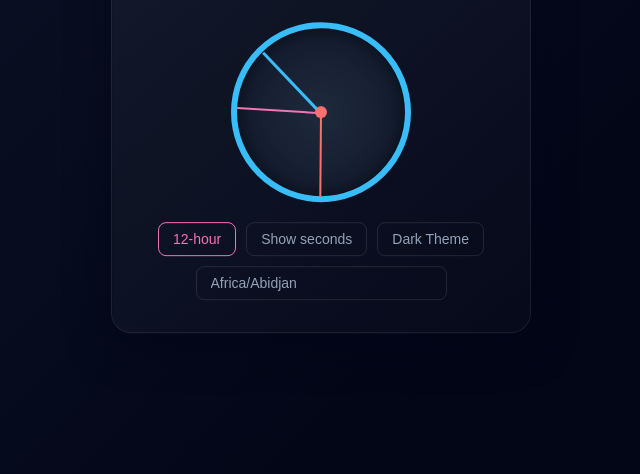
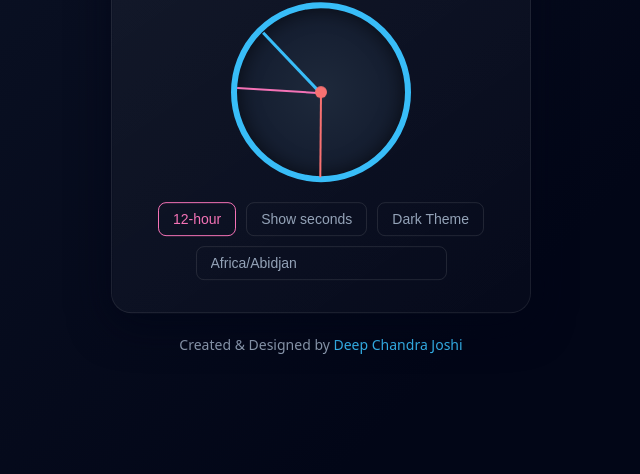
Before and after one commit to deepchandrajoshi/time, a plain HTML site: page index.html in a window 1280 px wide. Shown: the part 326-800 px from the top of the page, without its empty margins (319-959 px from the left). Drawn offline with Linux system fonts and the light colour scheme.

Commit message:
Update index.html

```diff
--- a/index.html
+++ b/index.html
@@ -23,6 +23,7 @@
       font-family: "Poppins", system-ui, sans-serif;
       color: #e2e8f0;
       padding: 20px;
+      flex-direction: column;
     }
     .card {
       background: linear-gradient(145deg, rgba(255,255,255,0.05), rgba(255,255,255,0.02));
@@ -115,6 +116,19 @@
     .center-dot {
       width: 12px; height: 12px; background: #f87171; border-radius: 50%; position: absolute; top: 50%; left: 50%; transform: translate(-50%, -50%);
     }
+    .footer {
+      margin-top: 20px;
+      font-size: 14px;
+      color: var(--muted);
+    }
+    .footer a {
+      color: var(--accent);
+      text-decoration: none;
+    }
+    .footer a:hover {
+      text-decoration: underline;
+      color: var(--accent2);
+    }
     @media (max-width: 480px) {
       .card { width: 95vw; padding: 24px; }
       .time { font-size: 42px; }
@@ -142,6 +156,10 @@
       <button id="toggleTheme">Dark Theme</button>
       <select id="timezoneSelect"></select>
     </div>
+  </div>
+
+  <div class="footer">
+    Created & Designed by <a href="https://instagram.com/deepchandrajoshii" target="_blank">Deep Chandra Joshi</a>
   </div>
 
   <script>
```
